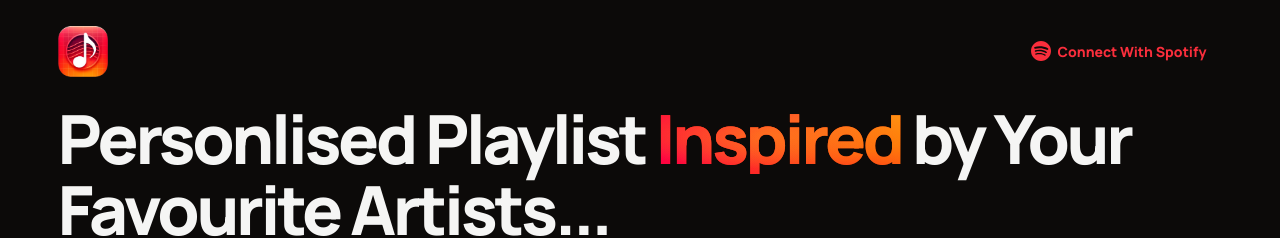
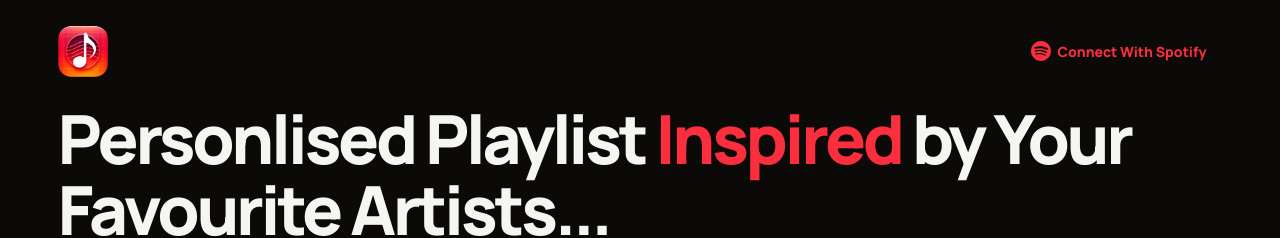
Before and after one commit to lorrehuggan/sazaana-v6, a Next.js app: page / in a window 1280 px wide. Shown: the top 238 px of the page. Built offline with nearby package versions, Linux system fonts and the light colour scheme; no server answers.

Commit message:
remove gradient from hero

```diff
--- a/src/components/hero/style.module.css
+++ b/src/components/hero/style.module.css
@@ -10,27 +10,7 @@
 
     & span {
       display: inline-block;
-      background-size: 100% 100%;
-      background-position:
-        0px 0px,
-        0px 0px,
-        0px 0px,
-        0px 0px,
-        0px 0px;
-      background-image: radial-gradient(
-          49% 81% at 45% 47%,
-          #ffe20345 0%,
-          #073aff00 100%
-        ),
-        radial-gradient(113% 91% at 17% -2%, #ff0049ff 1%, #ff000000 99%),
-        radial-gradient(142% 91% at 83% 7%, #ffdb00ff 1%, #ff000000 99%),
-        radial-gradient(142% 91% at -6% 74%, #ff0049ff 1%, #ff000000 99%),
-        radial-gradient(142% 91% at 111% 84%, #ff7000ff 0%, #ff0000ff 100%);
-      -webkit-background-clip: text;
-      -moz-background-clip: text;
-      background-clip: text;
-      -webkit-text-fill-color: transparent;
-      -moz-text-fill-color: transparent;
+      color: var(--color-primary);
     }
   }
 
```
